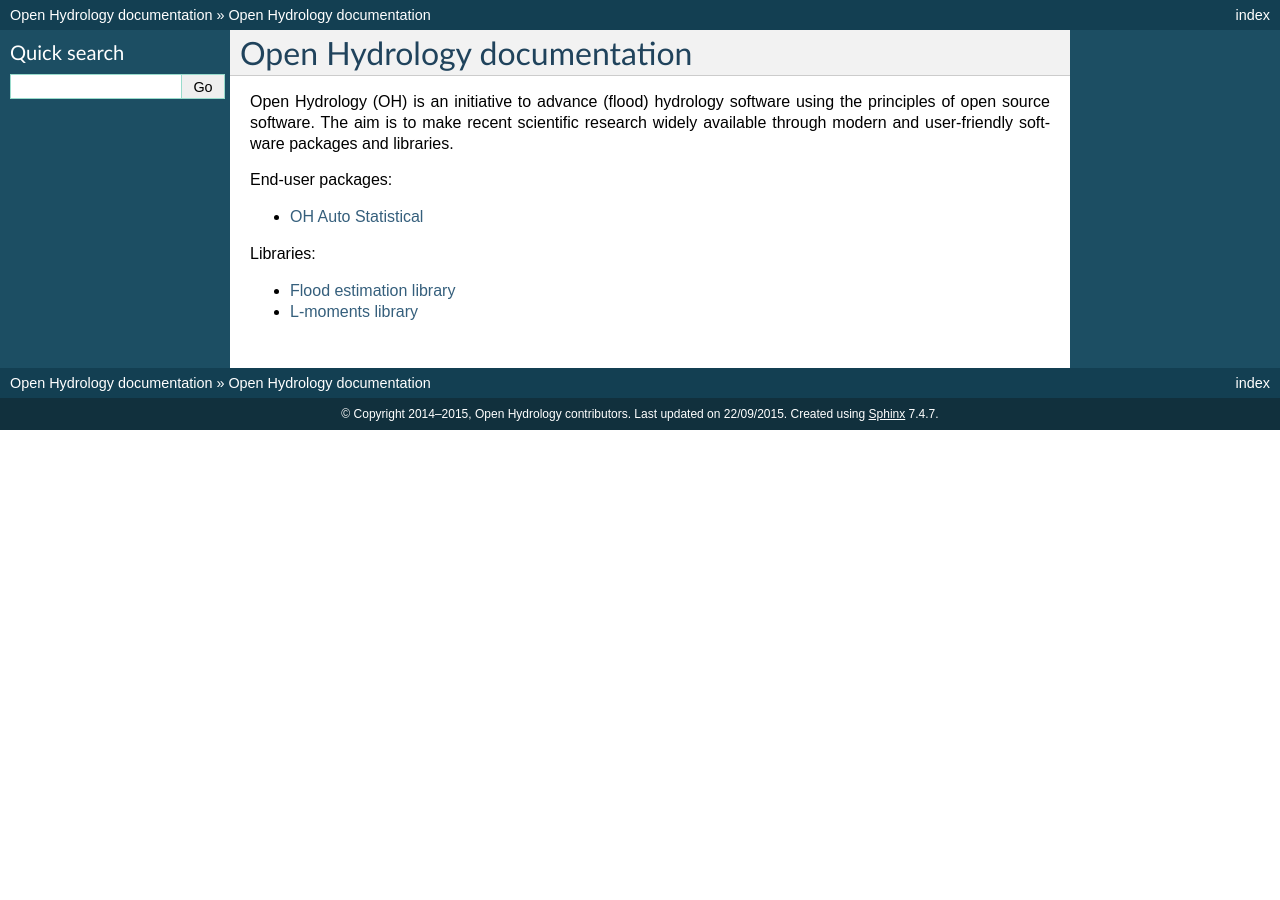
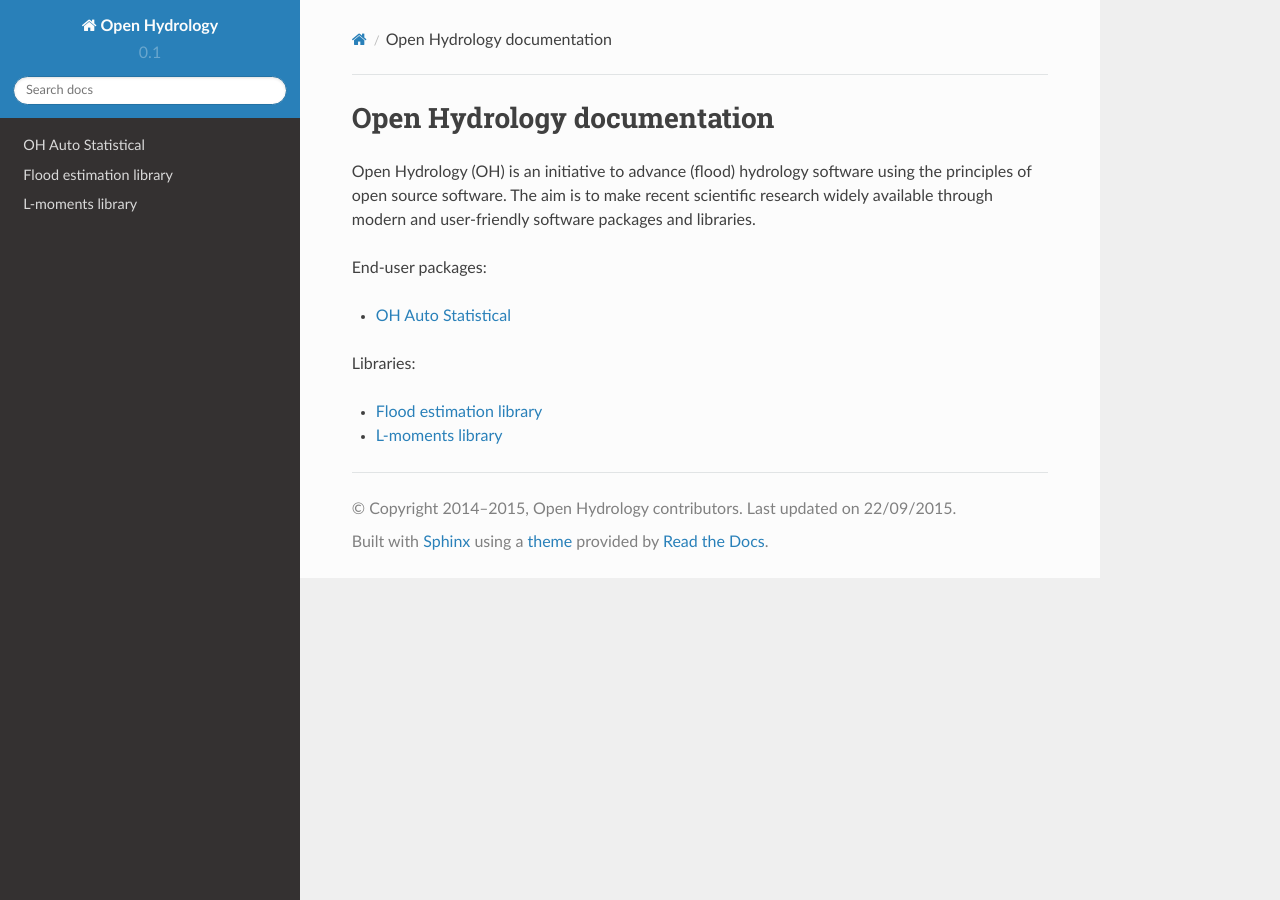
Before and after one commit to OpenHydrology/docs, a Sphinx documentation site: the page built from docs/source/index.rst, in a window 1280 px wide. Built offline with Sphinx 7.4.7 and the Read the Docs theme 2.0.0, drawn with Linux system fonts in a browser that asks for light colours.

Commit message:
Theme settings

```diff
--- a/docs/source/conf.py
+++ b/docs/source/conf.py
@@ -31,8 +31,6 @@
 # extensions coming with Sphinx (named 'sphinx.ext.*') or your custom
 # ones.
 extensions = [
-    'sphinx.ext.autodoc',
-    'sphinx.ext.coverage',
 ]
 
 # Add any paths that contain templates here, relative to this directory.
@@ -101,9 +99,12 @@
 
 # -- Options for HTML output ----------------------------------------------
 
-# The theme to use for HTML and HTML Help pages.  See the documentation for
-# a list of builtin themes.
-html_theme = 'default'
+
+on_rtd = os.environ.get('READTHEDOCS', None) == 'True'
+if not on_rtd:  # only import and set the theme if we're building docs locally
+    import sphinx_rtd_theme
+    html_theme = 'sphinx_rtd_theme'
+    html_theme_path = [sphinx_rtd_theme.get_html_theme_path()]
 
 # Theme options are theme-specific and customize the look and feel of a theme
 # further.  For a list of options available for each theme, see the
```
